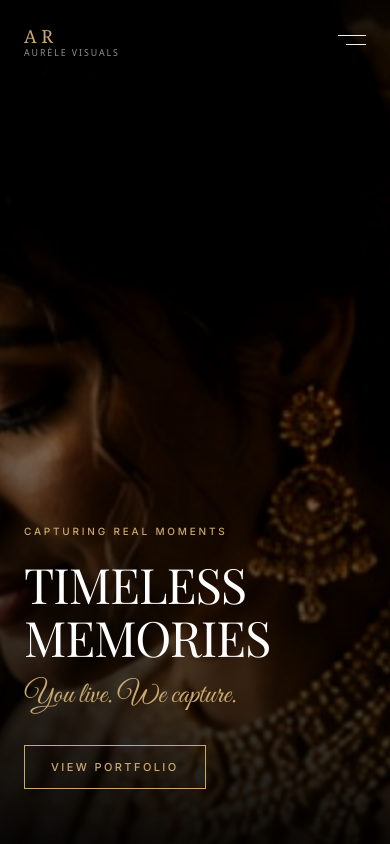
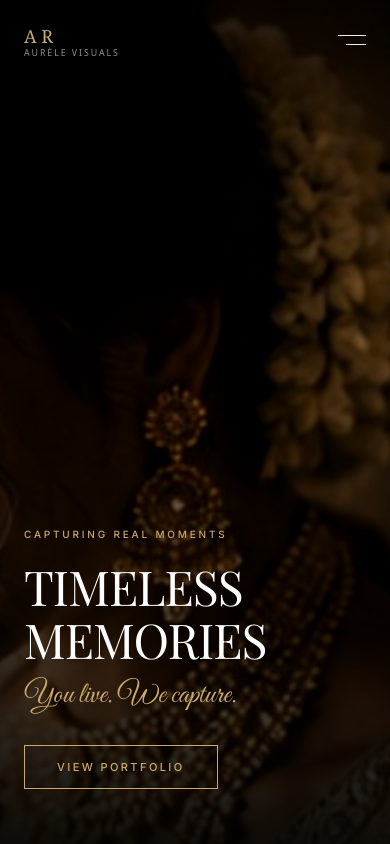
Before and after one commit to satishbokka/luxury-portfolio, a Next.js app: page / in a window 390 px wide. Shown: the top 844 px of the page. Built offline with nearby package versions, Linux system fonts and the light colour scheme.

Commit message:
Refine mobile Hero: object-[58%_32%], bright cinematic gradient, and bottom 38% editorial overlay

```diff
--- a/components/Hero.tsx
+++ b/components/Hero.tsx
@@ -45,12 +45,12 @@ export function Hero() {
   return (
     <section
       ref={heroRef}
-      className="relative flex h-[100svh] min-h-[700px] w-full overflow-hidden bg-black md:h-screen md:min-h-[700px] md:max-h-[1080px] md:items-center"
+      className="relative flex h-[100svh] min-h-[720px] w-full overflow-hidden bg-black md:h-screen md:min-h-[700px] md:max-h-[1080px] md:items-center"
       aria-label="Hero"
     >
       {/* =========================================================
           HERO PHOTOGRAPH — SINGLE CONTINUOUS CANVAS
-          Mobile: Full viewport (100svh) with art-directed 46% 32% crop
+          Mobile: Full viewport (100svh) with art-directed 58% 32% crop
           Desktop: Right anchored full height (md:w-[67%] lg:w-[63%] xl:w-[60%])
           ========================================================= */}
 
@@ -85,7 +85,7 @@ export function Hero() {
             sizes="(max-width: 768px) 100vw, 60vw"
             className="
               object-cover
-              object-[46%_32%]
+              object-[58%_32%]
               md:object-[72%_45%]
               lg:object-[74%_45%]
               brightness-[1.05]
@@ -97,7 +97,7 @@ export function Hero() {
 
         {/* =======================================================
             CINEMATIC GRADIENT — MOBILE ONLY
-            Seamless vertical & horizontal gradients protecting text
+            Light, controlled vertical & horizontal gradients protecting text
             while keeping the bride naturally illuminated.
             ======================================================= */}
 
@@ -106,7 +106,7 @@ export function Hero() {
           className="pointer-events-none absolute inset-0 z-10 md:hidden"
           style={{
             background:
-              "linear-gradient(to bottom, rgba(0,0,0,0.48) 0%, rgba(0,0,0,0.08) 30%, rgba(0,0,0,0.05) 48%, rgba(0,0,0,0.55) 70%, rgba(0,0,0,0.94) 100%)",
+              "linear-gradient(to bottom, rgba(0,0,0,0.30) 0%, rgba(0,0,0,0.05) 35%, rgba(0,0,0,0.10) 50%, rgba(0,0,0,0.60) 72%, rgba(0,0,0,0.92) 100%)",
           }}
         />
 
@@ -115,7 +115,7 @@ export function Hero() {
           className="pointer-events-none absolute inset-0 z-10 md:hidden"
           style={{
             background:
-              "linear-gradient(to right, rgba(0,0,0,0.45) 0%, rgba(0,0,0,0.15) 50%, rgba(0,0,0,0) 100%)",
+              "linear-gradient(to right, rgba(0,0,0,0.30) 0%, rgba(0,0,0,0.08) 55%, transparent 100%)",
           }}
         />
 
@@ -162,7 +162,7 @@ export function Hero() {
 
       {/* =========================================================
           HERO CONTENT — EDITORIAL OVERLAY
-          Mobile: Lower-left overlay (bottom 35-40% of screen)
+          Mobile: Lower-left overlay (bottom ~38% of screen)
           Desktop: Vertically centered editorial column
           ========================================================= */}
 
@@ -181,7 +181,7 @@ export function Hero() {
           sm:px-10
           lg:px-16
           pb-[55px]
-          sm:pb-[70px]
+          sm:pb-[72px]
           md:pb-0
         "
       >
@@ -227,8 +227,8 @@ export function Hero() {
           <motion.h1
             className={`
               ${playfair.className}
-              mb-[12px]
-              text-[clamp(3rem,12.5vw,3.8rem)]
+              mb-[10px]
+              text-[clamp(3rem,12vw,3.7rem)]
               font-normal
               uppercase
               leading-[0.98]
@@ -302,7 +302,7 @@ export function Hero() {
                 border
                 border-[#C9A96E]
                 bg-transparent
-                px-[26px]
+                px-7
                 py-[13px]
                 text-[0.625rem]
                 font-medium
```
